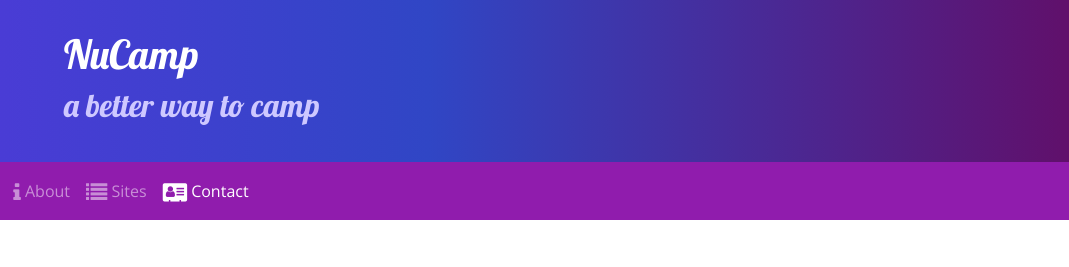
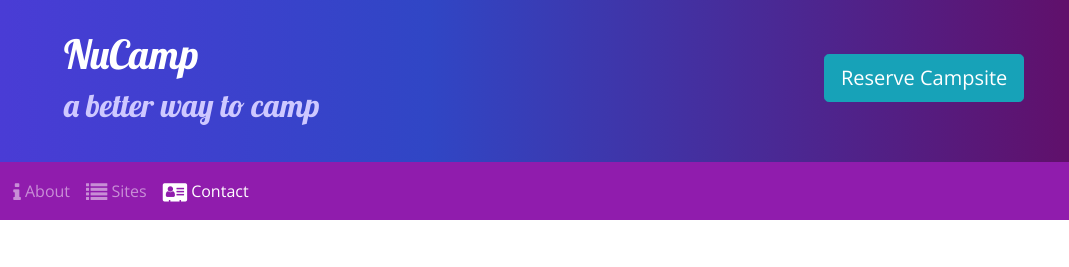
Before and after one commit to AlexZanabria/nucampsite, a website: page index.html in a window 1280 px wide. Shown: the top 267 px of the page, 211-1280 px from the left. Drawn offline with nearby package versions, Linux system fonts and the light colour scheme.

Commit message:
Week_2_Assignment_Azanabria_Completed

```diff
--- a/index.html
+++ b/index.html
@@ -31,6 +31,11 @@
                     <h1>NuCamp</h1>
                     <h2>a better way to camp</h2>
                 </div>
+
+                <div class="col-md-4 col-xl-2 mt-4">
+                    <a href="#reserveForm" role="button" class="btn btn-lg btn-info text-nowrap">Reserve Campsite</a>
+                </div>
+
             </div>
         </div>
     </header>
```
